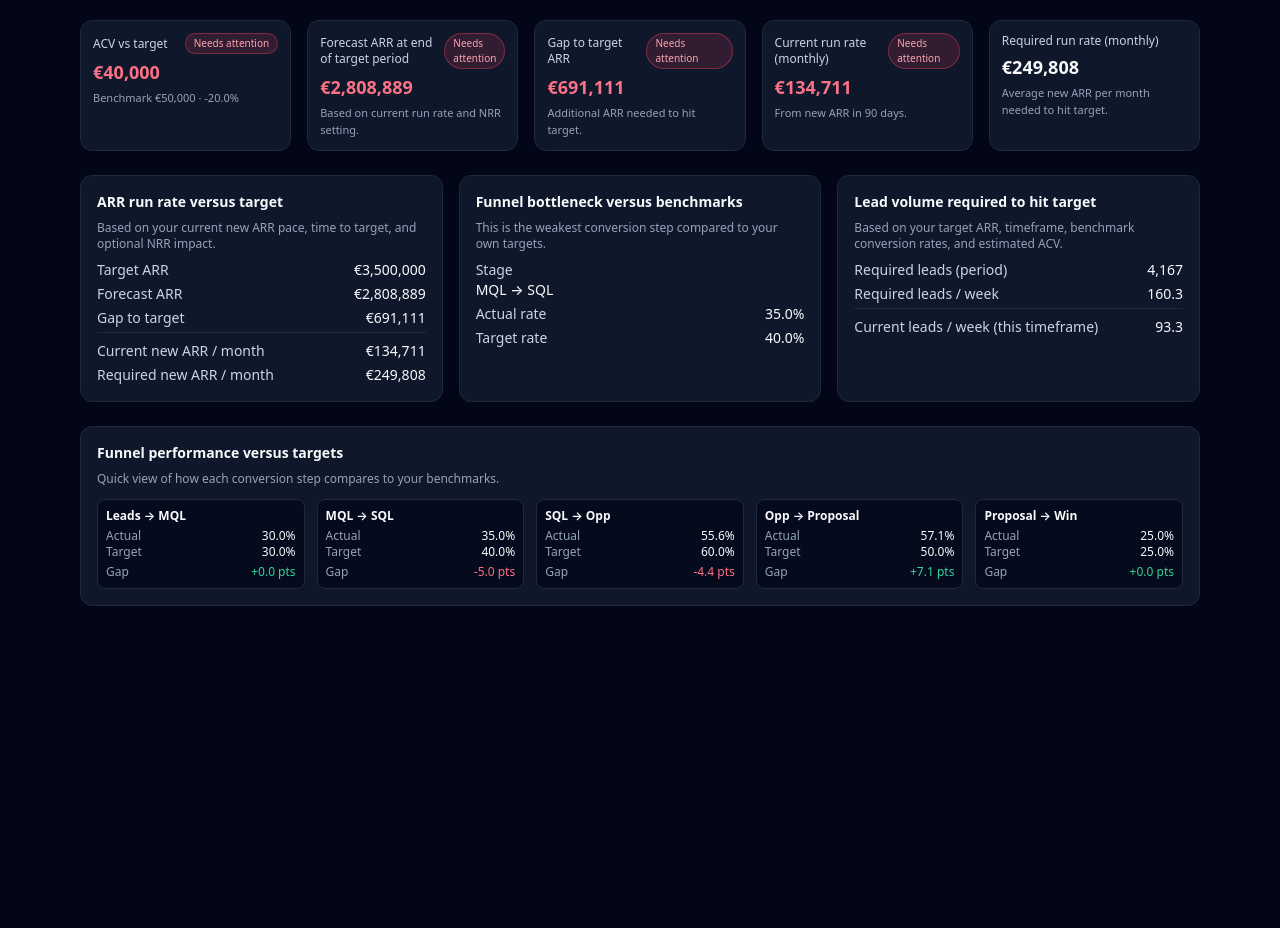
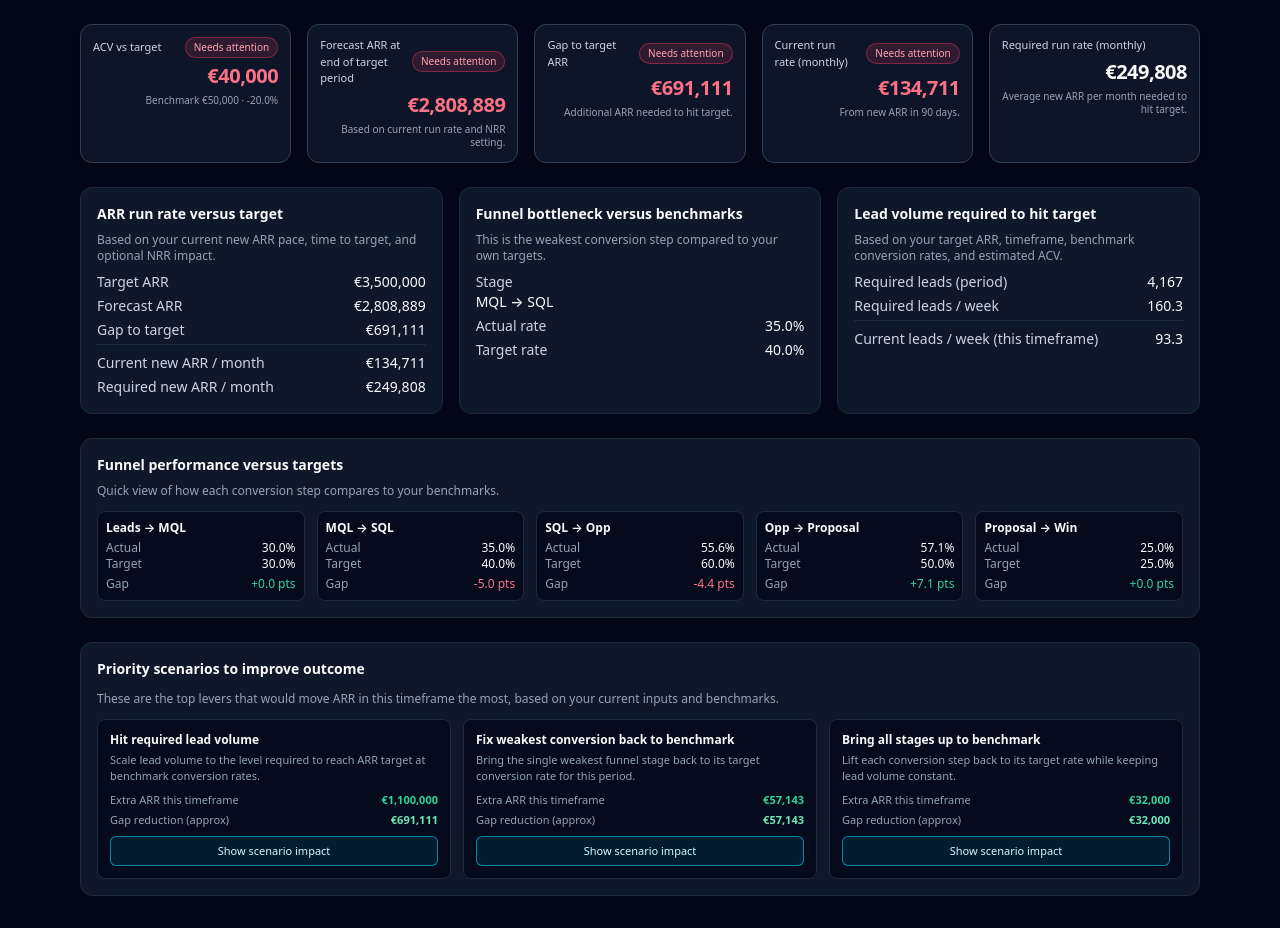
Before and after one commit to powerstephen/saas-throughput-tracker, a Next.js app: page / in a window 1280 px wide. Shown: the part 876-1804 px from the top of the page. Before the commit the page ends 1514 px from the top, so only its background shows below. Built offline with nearby package versions, Linux system fonts and the light colour scheme.

Commit message:
Update MainDashboard.tsx

```diff
--- a/components/MainDashboard.tsx
+++ b/components/MainDashboard.tsx
@@ -71,6 +71,15 @@ function deriveActualRates(actuals: Actuals): ActualRates {
   };
 }
 
+type Scenario = {
+  id: string;
+  title: string;
+  description: string;
+  extraArr: number;
+  newArrScenario: number;
+  gapImprovement: number;
+};
+
 export default function MainDashboard() {
   const [benchmarks, setBenchmarks] = useState<Benchmarks>({
     marketing: {
@@ -89,14 +98,14 @@ export default function MainDashboard() {
       currentArr: 2000000,
       targetArr: 3500000,
       timeframeWeeks: 26,
-      avgDealSizeTarget: 50000, // target ACV
+      avgDealSizeTarget: 50000,
     },
   });
 
   const [includeCs, setIncludeCs] = useState(false);
   const [showBenchmarks, setShowBenchmarks] = useState(true);
-
   const [timeframeDays, setTimeframeDays] = useState<30 | 60 | 90>(90);
+  const [selectedScenarioId, setSelectedScenarioId] = useState<string | null>(null);
 
   const [actuals, setActuals] = useState<Actuals>({
     periodWeeks: 90 / 7,
@@ -132,6 +141,7 @@ export default function MainDashboard() {
     bottleneckActual,
     bottleneckTarget,
     stagesWithDiff,
+    worstStageKey,
   } = bottleneck;
 
   const leadReq = computeLeadRequirements(
@@ -160,6 +170,22 @@ export default function MainDashboard() {
     requiredNewArrPerMonth > 0
       ? actualNewArrPerMonth / requiredNewArrPerMonth
       : 0;
+
+  const baseArr = actuals.revenue.newArrThisPeriod;
+
+  const scenarios = computeScenarios({
+    benchmarks,
+    actuals,
+    actualRates,
+    arrGap,
+    winsPerLeadBenchmark,
+    estimatedWinsPerLeadActual,
+    avgDealSizeActual,
+    requiredLeadsTotal,
+    worstStageKey,
+  });
+
+  const selectedScenario = scenarios.find((s) => s.id === selectedScenarioId);
 
   return (
     <div className="space-y-6">
@@ -307,14 +333,14 @@ export default function MainDashboard() {
           </div>
         </div>
 
-        {/* New ARR + ACV + CS toggle row */}
+        {/* New ARR + ACV + CS toggle row – 3 equal boxes */}
         <div className="mt-4 grid grid-cols-1 sm:grid-cols-3 gap-3">
           {/* New ARR */}
           <label className="text-xs text-slate-200 flex flex-col">
-            New ARR in this timeframe (€)
+            <span className="mb-1">New ARR in this timeframe (€)</span>
             <input
               type="number"
-              className="mt-1 bg-slate-950 border border-slate-700 rounded-md px-2 py-1 text-xs text-slate-50 focus:outline-none focus:ring-1 focus:ring-cyan-500"
+              className="bg-slate-950 border border-slate-700 rounded-md px-2 py-2 text-xs text-slate-50 focus:outline-none focus:ring-1 focus:ring-cyan-500"
               value={actuals.revenue.newArrThisPeriod}
               onChange={(e) =>
                 setActuals((prev) => ({
@@ -326,36 +352,36 @@ export default function MainDashboard() {
                 }))
               }
             />
-            <span className="text-[10px] text-slate-400 mt-1">
+            <span className="text-[10px] text-slate-400 mt-2">
               Total new ARR closed in this period.
             </span>
           </label>
 
           {/* ACV */}
           <label className="text-xs text-slate-200 flex flex-col">
-            Average contract value (ACV)
+            <span className="mb-1">Average contract value (ACV)</span>
             <input
               type="text"
               readOnly
-              className="mt-1 bg-slate-950 border border-slate-700 rounded-md px-2 py-1 text-xs text-slate-50"
+              className="bg-slate-950 border border-slate-700 rounded-md px-2 py-2 text-xs text-slate-50"
               value={
                 avgDealSizeActual > 0
                   ? `€${Math.round(avgDealSizeActual).toLocaleString()}`
                   : "Enter wins and ARR to calculate ACV"
               }
             />
-            <span className="text-[10px] text-slate-400 mt-1">
+            <span className="text-[10px] text-slate-400 mt-2">
               Calculated as New ARR / Wins in this timeframe.
             </span>
           </label>
 
           {/* CS toggle as equal-sized box */}
           <div className="text-xs text-slate-200 flex flex-col">
-            <span>Include Customer Success (NRR) in ARR path</span>
+            <span className="mb-1">Include Customer Success (NRR) in ARR path</span>
             <button
               type="button"
               onClick={() => setIncludeCs((v) => !v)}
-              className={`mt-1 rounded-md border px-2 py-1 text-xs font-medium transition-colors
+              className={`rounded-md border px-2 py-2 text-xs font-medium transition-colors
                 ${
                   includeCs
                     ? "bg-emerald-600/20 border-emerald-500 text-emerald-200"
@@ -364,14 +390,14 @@ export default function MainDashboard() {
             >
               {includeCs ? "Included" : "Excluded"}
             </button>
-            <span className="text-[10px] text-slate-400 mt-1">
+            <span className="text-[10px] text-slate-400 mt-2">
               Toggle to factor NRR into your ARR forecast and gap.
             </span>
           </div>
         </div>
       </section>
 
-      {/* Key metrics strip */}
+      {/* Key metrics strip – more prominent, aligned numbers */}
       <section className="grid grid-cols-1 sm:grid-cols-2 lg:grid-cols-5 gap-4">
         <StatCard
           label="ACV vs target"
@@ -400,14 +426,24 @@ export default function MainDashboard() {
         <StatCard
           label="Forecast ARR at end of target period"
           value={`€${Math.round(forecastArrEnd).toLocaleString()}`}
-          helper="Based on current run rate and NRR setting."
+          helper={
+            selectedScenario
+              ? `Scenario: €${Math.round(
+                  forecastArrEnd + selectedScenario.extraArr
+                ).toLocaleString()} if applied.`
+              : "Based on current run rate and NRR setting."
+          }
           tone={arrGap <= 0 ? "good" : "bad"}
         />
         <StatCard
           label="Gap to target ARR"
           value={`€${Math.round(arrGap).toLocaleString()}`}
           helper={
-            arrGap > 0
+            selectedScenario
+              ? `Scenario reduces gap by ~€${Math.round(
+                  Math.min(selectedScenario.gapImprovement, arrGap)
+                ).toLocaleString()}.`
+              : arrGap > 0
               ? "Additional ARR needed to hit target."
               : "On track or above target at current run rate."
           }
@@ -605,6 +641,100 @@ export default function MainDashboard() {
           ))}
         </div>
       </section>
+
+      {/* Priority scenarios section */}
+      <section className="bg-slate-900 border border-slate-800 rounded-xl p-4 space-y-3">
+        <h3 className="text-sm font-semibold text-slate-50">
+          Priority scenarios to improve outcome
+        </h3>
+        <p className="text-xs text-slate-400">
+          These are the top levers that would move ARR in this timeframe the most, based
+          on your current inputs and benchmarks.
+        </p>
+
+        {scenarios.length === 0 ? (
+          <p className="text-xs text-slate-500">
+            Enter some funnel data and ARR to see suggested scenarios.
+          </p>
+        ) : (
+          <div className="grid grid-cols-1 md:grid-cols-3 gap-3 text-xs">
+            {scenarios.map((s) => (
+              <div
+                key={s.id}
+                className={`rounded-lg border p-3 bg-slate-950/70 space-y-2 ${
+                  selectedScenarioId === s.id
+                    ? "border-cyan-500/60 shadow-[0_0_0_1px_rgba(34,211,238,0.4)]"
+                    : "border-slate-800"
+                }`}
+              >
+                <div className="flex items-start justify-between gap-2">
+                  <div>
+                    <div className="font-semibold text-slate-50 mb-1">
+                      {s.title}
+                    </div>
+                    <p className="text-[11px] text-slate-400">{s.description}</p>
+                  </div>
+                </div>
+                <div className="mt-1 space-y-1 text-[11px]">
+                  <div className="flex justify-between">
+                    <span className="text-slate-400">Extra ARR this timeframe</span>
+                    <span className="font-semibold text-emerald-400">
+                      {s.extraArr > 0
+                        ? `€${Math.round(s.extraArr).toLocaleString()}`
+                        : "—"}
+                    </span>
+                  </div>
+                  <div className="flex justify-between">
+                    <span className="text-slate-400">
+                      Gap reduction (approx)
+                    </span>
+                    <span className="font-semibold text-emerald-300">
+                      {s.gapImprovement > 0
+                        ? `€${Math.round(
+                            Math.min(s.gapImprovement, arrGap)
+                          ).toLocaleString()}`
+                        : "—"}
+                    </span>
+                  </div>
+                </div>
+
+                <button
+                  type="button"
+                  onClick={() =>
+                    setSelectedScenarioId(
+                      selectedScenarioId === s.id ? null : s.id
+                    )
+                  }
+                  className="mt-2 w-full rounded-md border border-cyan-500/70 bg-cyan-500/10 px-2 py-1.5 text-[11px] font-medium text-cyan-100 hover:bg-cyan-500/20 transition-colors"
+                >
+                  {selectedScenarioId === s.id ? "Hide scenario impact" : "Show scenario impact"}
+                </button>
+
+                {selectedScenarioId === s.id && (
+                  <div className="mt-2 border-t border-slate-800 pt-2 text-[11px] space-y-1">
+                    <div className="flex justify-between">
+                      <span className="text-slate-400">New ARR (current)</span>
+                      <span className="font-medium text-slate-50">
+                        €{Math.round(baseArr).toLocaleString()}
+                      </span>
+                    </div>
+                    <div className="flex justify-between">
+                      <span className="text-slate-400">New ARR (scenario)</span>
+                      <span className="font-medium text-emerald-300">
+                        €{Math.round(s.newArrScenario).toLocaleString()}
+                      </span>
+                    </div>
+                    <p className="text-[10px] text-slate-500 mt-1">
+                      The main metrics above show an approximate impact on forecast ARR
+                      and gap if this scenario is applied.
+                    </p>
+                  </div>
+                )}
+              </div>
+            ))}
+          </div>
+        )}
+      </section>
     </div>
   );
 }
@@ -638,7 +768,7 @@ function FunnelBox({
         inputMode="decimal"
         value={Number.isNaN(count) ? "" : count}
         onChange={(e) => onChange(Number(e.target.value) || 0)}
-        className="w-full bg-slate-900 border border-slate-700 rounded-md px-2 py-1 text-xs text-slate-50 focus:outline-none focus:ring-1 focus:ring-cyan-500"
+        className="w-full bg-slate-900 border border-slate-700 rounded-md px-2 py-1.5 text-xs text-slate-50 focus:outline-none focus:ring-1 focus:ring-cyan-500"
       />
       {showRates &&
         rateLabel &&
@@ -690,19 +820,25 @@ function StatCard({ label, value, helper, tone = "neutral" }: StatCardProps) {
       : "";
 
   return (
-    <div className="bg-slate-900 border border-slate-800 rounded-xl p-3 flex flex-col gap-1">
+    <div className="bg-slate-900/95 border border-slate-700 rounded-xl px-3 py-3 flex flex-col gap-1 shadow-sm">
       <div className="flex items-center justify-between gap-2">
-        <div className="text-xs text-slate-300">{label}</div>
+        <div className="text-[11px] text-slate-300">{label}</div>
         {badgeText && (
           <span
-            className={`text-[10px] px-2 py-0.5 rounded-full border ${badgeColor}`}
+            className={`text-[10px] px-2 py-0.5 rounded-full border whitespace-nowrap ${badgeColor}`}
           >
             {badgeText}
           </span>
         )}
       </div>
-      <div className={`text-lg font-semibold ${valueColor}`}>{value}</div>
-      {helper && <div className="text-[11px] text-slate-400">{helper}</div>}
+      <div className={`text-xl font-semibold tracking-tight text-right ${valueColor}`}>
+        {value}
+      </div>
+      {helper && (
+        <div className="text-[10px] text-slate-400 leading-snug text-right">
+          {helper}
+        </div>
+      )}
     </div>
   );
 }
@@ -809,6 +945,7 @@ function computeBottleneck(benchmarks: Benchmarks, actualRates: ActualRates) {
     bottleneckActual: worst && worst.diff < 0 ? worst.actual : 0,
     bottleneckTarget: worst && worst.diff < 0 ? worst.target : 0,
     stagesWithDiff: stageDiffs,
+    worstStageKey: worst ? worst.key : null,
   };
 }
 
@@ -873,3 +1010,135 @@ function computeLeadRequirements(
     avgDealSizeActual,
   };
 }
+
+function computeScenarios(params: {
+  benchmarks: Benchmarks;
+  actuals: Actuals;
+  actualRates: ActualRates;
+  arrGap: number;
+  winsPerLeadBenchmark: number;
+  estimatedWinsPerLeadActual: number;
+  avgDealSizeActual: number;
+  requiredLeadsTotal: number;
+  worstStageKey: FunnelStageKey | null;
+}): Scenario[] {
+  const {
+    benchmarks,
+    actuals,
+    actualRates,
+    arrGap,
+    winsPerLeadBenchmark,
+    estimatedWinsPerLeadActual,
+    avgDealSizeActual,
+    requiredLeadsTotal,
+    worstStageKey,
+  } = params;
+
+  const baseArr = actuals.revenue.newArrThisPeriod;
+  const baseWinsObserved = actuals.funnel.wins;
+
+  let acv = avgDealSizeActual;
+  if (!acv || !isFinite(acv)) {
+    if (baseWinsObserved > 0 && baseArr > 0) {
+      acv = baseArr / baseWinsObserved;
+    } else {
+      acv = benchmarks.revenue.avgDealSizeTarget || 0;
+    }
+  }
+  if (!acv || !isFinite(acv)) {
+    return [];
+  }
+
+  const scenarios: Scenario[] = [];
+
+  // Scenario 1: Fix the single worst bottleneck back to benchmark
+  if (worstStageKey) {
+    const scenarioRates: ActualRates = { ...actualRates };
+    switch (worstStageKey) {
+      case "leadsToMql":
+        scenarioRates.leadsToMql = benchmarks.marketing.leadsToMql;
+        break;
+      case "mqlToSql":
+        scenarioRates.mqlToSql = benchmarks.marketing.mqlToSql;
+        break;
+      case "sqlToOpp":
+        scenarioRates.sqlToOpp = benchmarks.sales.sqlToOpp;
+        break;
+      case "oppToProp":
+        scenarioRates.oppToProp = benchmarks.sales.oppToProp;
+        break;
+      case "propToWin":
+        scenarioRates.propToWin = benchmarks.sales.propToWin;
+        break;
+    }
+
+    const chainScenario =
+      (scenarioRates.leadsToMql / 100 || 0) *
+      (scenarioRates.mqlToSql / 100 || 0) *
+      (scenarioRates.sqlToOpp / 100 || 0) *
+      (scenarioRates.oppToProp / 100 || 0) *
+      (scenarioRates.propToWin / 100 || 0);
+
+    const winsScenario =
+      actuals.funnel.leads > 0 ? actuals.funnel.leads * chainScenario : 0;
+    const newArrScenario = winsScenario * acv;
+    const extraArr = newArrScenario - baseArr;
+    const gapImprovement = Math.max(Math.min(extraArr, arrGap), 0);
+
+    if (extraArr > 0.01) {
+      scenarios.push({
+        id: "fix-bottleneck",
+        title: "Fix weakest conversion back to benchmark",
+        description:
+          "Bring the single weakest funnel stage back to its target conversion rate for this period.",
+        extraArr,
+        newArrScenario,
+        gapImprovement,
+      });
+    }
+  }
+
+  // Scenario 2: Bring all stages up to benchmark
+  if (winsPerLeadBenchmark > 0 && actuals.funnel.leads > 0) {
+    const winsScenario2 = actuals.funnel.leads * winsPerLeadBenchmark;
+    const newArrScenario2 = winsScenario2 * acv;
+    const extraArr2 = newArrScenario2 - baseArr;
+    const gapImprovement2 = Math.max(Math.min(extraArr2, arrGap), 0);
+
+    if (extraArr2 > 0.01) {
+      scenarios.push({
+        id: "all-to-benchmark",
+        title: "Bring all stages up to benchmark",
+        description:
+          "Lift each conversion step back to its target rate while keeping lead volume constant.",
+        extraArr: extraArr2,
+        newArrScenario: newArrScenario2,
+        gapImprovement: gapImprovement2,
+      });
+    }
+  }
+
+  // Scenario 3: Hit required lead volume at benchmark rates
+  if (requiredLeadsTotal > 0 && winsPerLeadBenchmark > 0) {
+    const winsScenario3 = requiredLeadsTotal * winsPerLeadBenchmark;
+    const newArrScenario3 = winsScenario3 * acv;
+    const extraArr3 = newArrScenario3 - baseArr;
+    const gapImprovement3 = Math.max(Math.min(extraArr3, arrGap), 0);
+
+    if (extraArr3 > 0.01) {
+      scenarios.push({
+        id: "hit-required-leads",
+        title: "Hit required lead volume",
+        description:
+          "Scale lead volume to the level required to reach ARR target at benchmark conversion rates.",
+        extraArr: extraArr3,
+        newArrScenario: newArrScenario3,
+        gapImprovement: gapImprovement3,
+      });
+    }
+  }
+
+  return scenarios
+    .sort((a, b) => b.extraArr - a.extraArr)
+    .slice(0, 3);
+}
```
